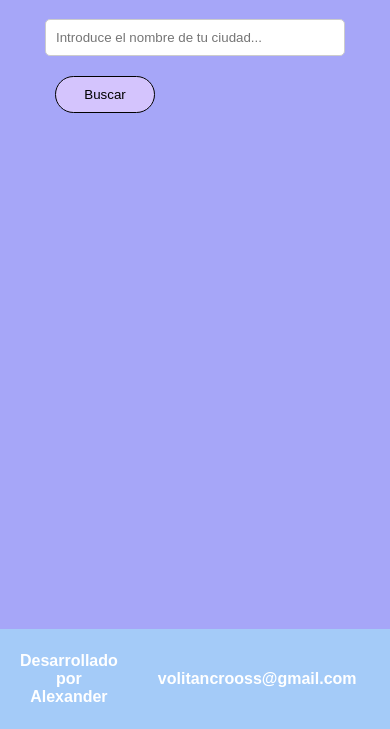
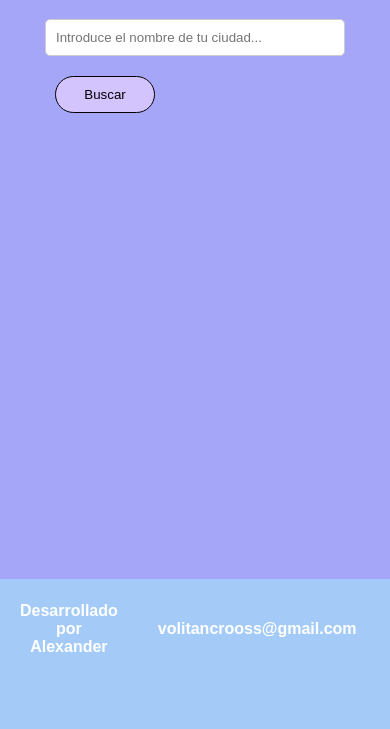
Before and after one commit to volitancrooss/weather-app, a plain HTML site: page index.html in a window 390 px wide. Shown: the part 115-844 px from the top of the page. Drawn offline with Linux system fonts and the light colour scheme.

Commit message:
Subida - Retoques

```diff
--- a/style.css
+++ b/style.css
@@ -8,6 +8,7 @@
 body {
     font-family: 'Poppins', sans-serif;
     background-color: #a6a6f8;
+    height: 100%;
     color: #333;
     display: flex;
     flex-direction: column;
@@ -37,6 +38,8 @@ main {
     flex-direction: column;
     align-items: center;
 }
+
+
 
 #city {
     width: 300px;
@@ -149,7 +152,8 @@ footer {
     background-color: #a4cbf8;
     color: white;
     text-align: center;
-    padding: 10px 0;
+    padding: 50px 0;
+    padding-bottom: 100px;
     position: fixed;
     bottom: 0;
 }
@@ -170,6 +174,10 @@ footer p {
     .results .ciudades {
         grid-template-columns: repeat(2, 1fr);
     }
+
+    footer {
+        bottom: 0;
+    }
 }
 
 @media screen and (max-width: 505px) {
```
